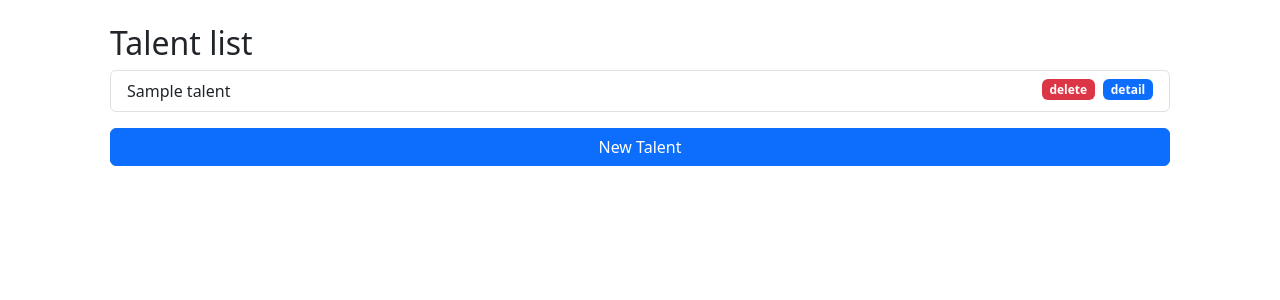
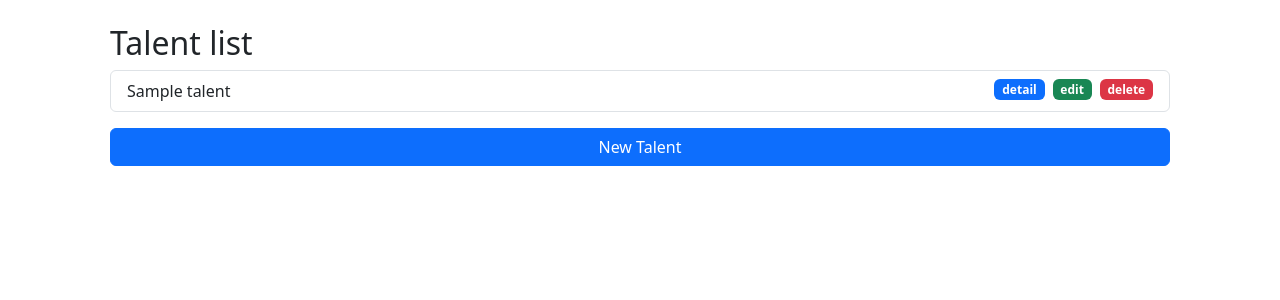
Before and after one commit to saandhikaa/PHP-Exploration, a PHP site: the page made by mvc-application/app/views/talent/index.php in a window 1280 px wide. Shown: the part 56-356 px from the top of the page. Run offline with PHP 8.4, Linux system fonts and the light colour scheme; the template is opened without the code that fills it: most values are stand-ins (such as "Sample title", 1, 10 or a date in 2020); some libraries are stand-ins or nearby versions.

Commit message:
add edit button

```diff
--- a/mvc-application/app/views/talent/index.php
+++ b/mvc-application/app/views/talent/index.php
@@ -6,8 +6,9 @@
             <?php foreach ($data['talent'] as $talent): ?>
                 <li class="list-group-item">
                     <?= $tn = $talent['name_'] ?>
+                    <a href="<?= BASEURL ?>/talent/delete/<?= $talent['id'] ?>" class="text-decoration-none badge text-bg-danger float-end ms-2" onclick="return confirm('Delete Talent: <?= $tn ?> ?');">delete</a>
+                    <a href="<?= BASEURL ?>/talent/edit/<?= $talent['id'] ?>" class="text-decoration-none badge text-bg-success float-end ms-2">edit</a>
                     <a href="<?= BASEURL ?>/talent/detail/<?= $talent['id'] ?>" class="text-decoration-none badge text-bg-primary float-end ms-2">detail</a>
-                    <a href="<?= BASEURL ?>/talent/delete/<?= $talent['id'] ?>" class="text-decoration-none badge text-bg-danger float-end ms-2" onclick="return confirm('Delete Talent: <?= $tn ?> ?');">delete</a>
                 </li>
             <?php endforeach ?>
         </ul>
```
